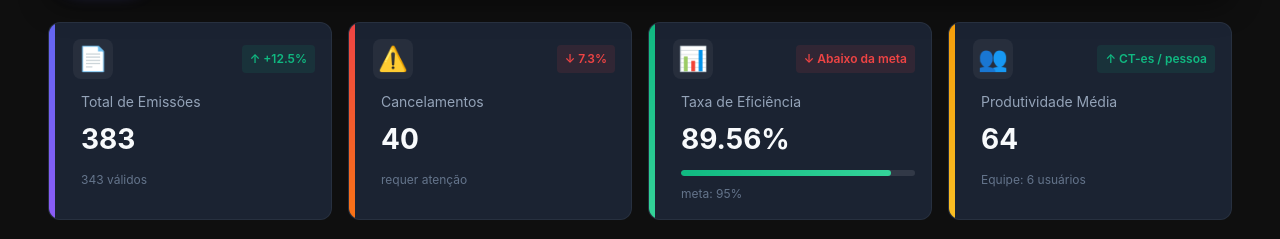
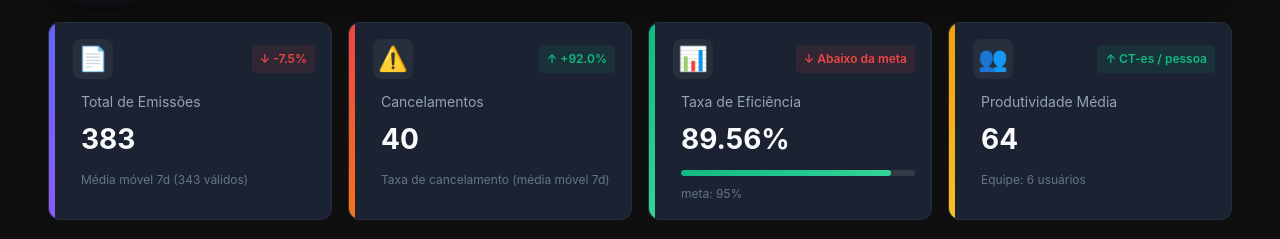
Before and after one commit to nathanbarretosilveira-dev/dash, a React (Vite) app: page / in a window 1280 px wide. Shown: the part 281-520 px from the top of the page. Built offline with nearby package versions, Linux system fonts and the light colour scheme.

Commit message:
Update kpis.jsx

```diff
--- a/src/components/kpis.jsx
+++ b/src/components/kpis.jsx
@@ -9,6 +9,14 @@ const KPIs = ({ data }) => {
     emissoes_por_usuario = []
   } = data;
 
+  const tendenciaEmissoes = resumo.tendencia_emissoes_7d || { variacao: 0, subiu: false };
+  const tendenciaCancelamento = resumo.tendencia_taxa_cancelamento_7d || { variacao: 0, subiu: false };
+
+  const formatarTendencia = (valor) => {
+    const sinal = valor > 0 ? '+' : '';
+    return `${sinal}${valor.toFixed(1)}%`;
+  };
+
   const totalEmissoes = resumo.total_emissoes || 0;
   const totalUsuarios = emissoes_por_usuario.length || 1;
   const produtividadeMedia = Math.round(totalEmissoes / totalUsuarios);
@@ -17,18 +25,18 @@ const KPIs = ({ data }) => {
     {
       title: 'Total de Emissões',
       value: resumo.total_emissoes,
-      trend: '+12.5%',
-      trendUp: true,
-      detail: `${resumo.total_emissoes - resumo.total_cancelamentos} válidos`,
+      trend: formatarTendencia(tendenciaEmissoes.variacao),
+      trendUp: tendenciaEmissoes.subiu,
+      detail: `Média móvel 7d (${resumo.total_emissoes - resumo.total_cancelamentos} válidos)`,
       icon: '📄',
       color: 'purple' // Isso vai virar kpi-purple
     },
     {
       title: 'Cancelamentos',
       value: resumo.total_cancelamentos,
-      trend: '7.3%',
-      trendUp: false,
-      detail: 'requer atenção',
+      trend: formatarTendencia(tendenciaCancelamento.variacao),
+      trendUp: tendenciaCancelamento.subiu,
+      detail: 'Taxa de cancelamento (média móvel 7d)',
       icon: '⚠️',
       color: 'red' // Isso vai virar kpi-red
     },
```
